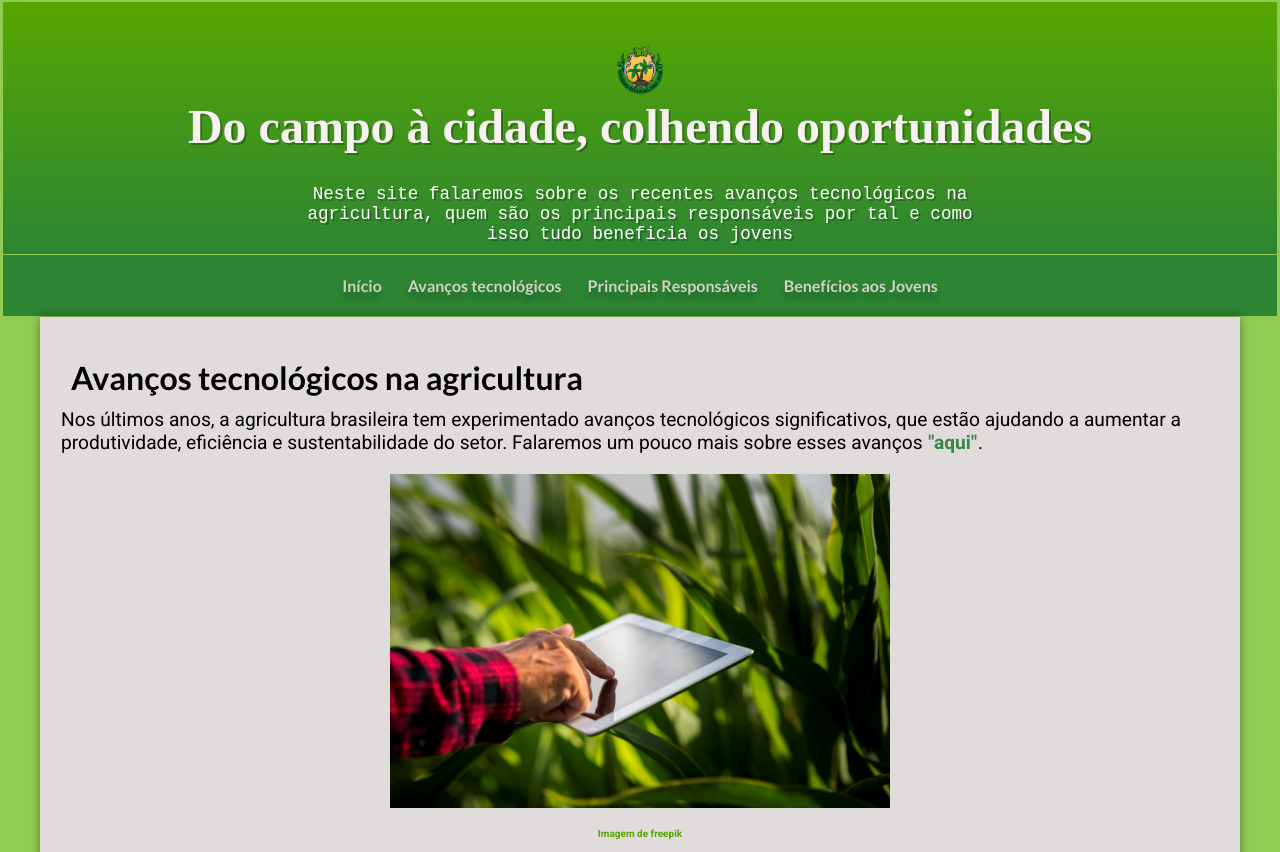
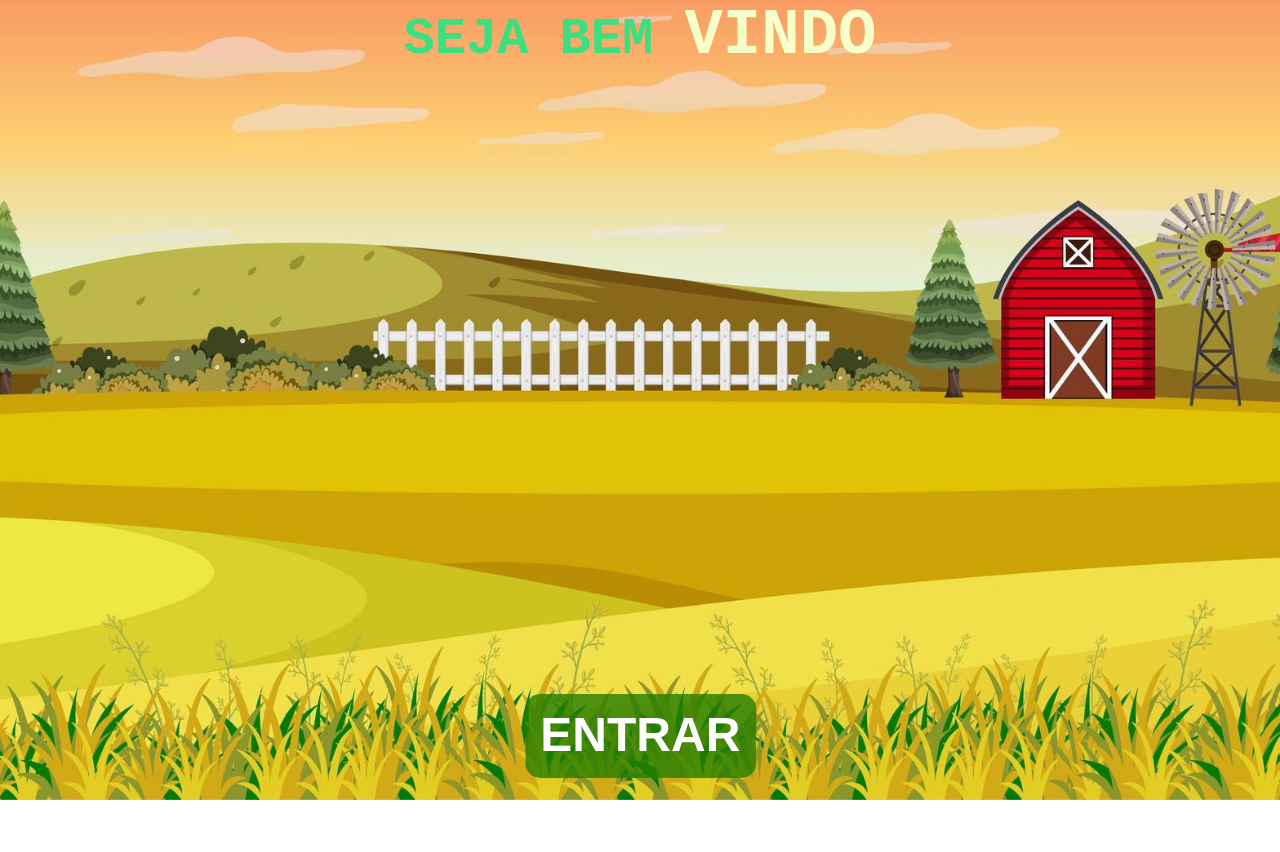
Before and after one commit to marianaazimpel/Agrinho, a plain HTML site: page index.html in a window 1280 px wide. Shown: the top 852 px of the page. After the commit the page ends 800 px from the top, so only its background shows below. Drawn offline with Linux system fonts and the light colour scheme.

Commit message:
Add files via upload

```diff
--- /dev/null
+++ b/Pg.css
@@ -0,0 +1,176 @@
+@charset "UTF-8";
+
+:root{
+
+    --cor1: #91cc52;
+    --cor2: #3fc984;
+    --cor3: #56a700;
+    --cor4: #648d50;
+    --cor5: #168c06ce;
+    --cor6: #207c2fe1;
+    --fonte-principal: "Lato";
+    --fonte-secundaria: "Roboto";
+}
+
+*{
+    margin: 1px;
+    padding: 0px;
+}
+
+body {
+    background-color: var(--cor1);
+    font-family: var(--fonte-principal);
+  }
+
+  main {
+    margin: auto;
+    min-width: 280px;
+    max-width: 1200px;
+    background-color: rgb(224, 220, 220);
+    box-shadow: 0px 0px 10px rgba(0, 0, 0, 0.4);
+    border-bottom-left-radius: 10px;
+    border-bottom-right-radius: 10px;
+    padding-top: 20px;
+    padding-bottom: 20px;
+  }
+
+  article {
+    margin-left: 10px;
+    margin-right: 10px;
+  }
+
+  h2 {
+      text-align: left;
+      font-size: 2em;
+      padding-top: 20px;
+      padding-left: 20px;
+      font-family: var(--fonte-principal);
+  }
+
+  h3 {
+    text-align: left;
+    font-size: 1.5em;
+      padding-top: 15px;
+      padding-left: 20px;
+      font-family: 'Trebuchet MS', 'Lucida Sans Unicode', 'Lucida Grande', 'Lucida Sans', Arial, sans-serif;
+  }
+
+  p {
+    font-size: 1.2em;
+    padding: 10px;
+    font-family: var(--fonte-secundaria);
+
+  }
+
+  .cabecalho {
+    background-image: linear-gradient(to bottom, var(--cor3), var(--cor6));
+    min-height: 150px;
+    padding-top: 40px;
+  }
+
+  .cesj{
+    display: block;
+    margin: 0 auto;
+    padding: 3px;
+  }
+
+  .menu {
+    font-family: var(--fonte-secundaria);
+    text-align: center;
+    background-color: var(--cor6);
+    padding: 10px;
+    text-shadow: 0px 6px 6px rgba(0, 0, 0, 0.25);
+  }
+
+  .menu_item {
+    display: inline-block;
+    color: rgba(236, 222, 222, 0.87);
+    padding: 10px;
+    text-decoration: none;
+    font-family: var(--fonte-principal);
+    font-weight: bold;
+    border-radius: 5px;
+    transition-duration: 0.5s;
+  }
+
+  .menu_item:hover {
+    background-color: var(--cor2);
+    color: var(--cor6);
+  }
+
+  .titulo_principal {
+    font-family:'Times New Roman', Times, serif;
+    text-align: center;
+    color: rgb(247, 241, 241);
+    margin-bottom: 20px;
+    font-size: 3em;
+    text-shadow: 2px 2px 0px rgba(0, 0, 0, 0.25);
+  }
+
+  .paragrafo_principal {
+    font-family: 'Courier New', Courier, monospace;
+    text-align: center;
+    color: white;
+    font-size: 1.1em;
+    max-width: 700px;
+    padding-right: 10px;
+    padding-left: 10px;
+    margin: auto;
+    text-shadow: 2px 2px 0px rgba(0, 0, 0, 0.25);
+  }
+
+  .inicio_artigo{
+    text-align: center;
+  }
+
+  .container_imagens{
+    width: 100%;
+    max-width: 500px;
+    min-width: 280px;
+    display: block;
+    margin: auto;
+    padding-top: 20px;
+    padding-bottom: 20px;
+  }
+
+  .links_out{
+    padding: 0px;
+    display: block;
+    margin: auto;
+    text-align: center;
+    font-weight: bold;
+    font-size: 10px;
+    text-decoration: none;
+    color: var(--cor3);
+  }
+
+  .links{
+    color: var(--cor6);
+    font-weight: bold;
+    text-decoration: none;
+  }
+
+  .links a:hover {
+    text-decoration: underline;
+    color: var(--cor2);
+  }
+
+  footer {
+    background-color: var(--cor6);
+    color: rgb(216, 216, 216);
+    text-align: center;
+    font-size: 0.8em;
+    padding: 5px;
+  }
+
+  footer a {
+    color: rgb(227, 230, 227);
+    font-weight: bold;
+    text-decoration: none;
+  }
+
+  footer a:hover {
+    text-decoration: underline;
+    color: var(--cor2);
+
+  }
--- a/index.html
+++ b/index.html
@@ -1,60 +1,32 @@
 <!DOCTYPE html>
-<html lang="pt-br">
-
+<html lang="en">
 <head>
-    <meta charset="UTF-8">
-    <meta name="viewport" content="width=device-width, initial-scale=1.0">
     <title>Agrinho</title>
+    <link rel="icon" href="MenuIcon.png" type="image/x-icon">
     <link rel="stylesheet" href="style.css">
-    <link rel="shortcut icon" href="cesj.png" type="image/x-icon">
     <link rel="preconnect" href="https://fonts.googleapis.com">
     <link rel="preconnect" href="https://fonts.gstatic.com" crossorigin>
     <link href="https://fonts.googleapis.com/css2?family=Lato:wght@400;700&family=Roboto:wght@400;700&display=swap"
         rel="stylesheet">
+    <meta charset="UTF-8">
+    <meta name="viewport" content="width=device-width, initial-scale=1.0">
+    <title>Document</title>
 </head>
+<body>
+    <header id="header">
+        <div class="container">
 
-<body>
-    <header class="cabecalho">
-        <img class="cesj" src="cesj.png" alt="Colégio Estadual São José" >
-        <h1 class="titulo_principal">Do campo à cidade, colhendo oportunidades</h1>
-        <p class="paragrafo_principal">Neste site falaremos sobre os recentes avanços tecnológicos na agricultura, quem são os principais responsáveis por tal e como isso tudo beneficia os jovens</p>
+            <div class="flex">
+                <nav class="vamos_nav">
+                    <ul>
+                        <li class="vamos"><a href="Pg.html">ENTRAR</a></li>
+                    </ul>
+                </nav>
+            </div>
+        </div>
     </header>
-
-    <nav class="menu">
-        <a href="index.html" class="menu_item">Início</a>
-        <a href="avancos.html" class="menu_item">Avanços tecnológicos</a>
-        <a href="responsaveis.html" class="menu_item">Principais Responsáveis</a>
-        <a href="beneficios.html" class="menu_item">Benefícios aos Jovens</a>
-    </nav>
-    <main>
-        <article>
-            <h2>Avanços tecnológicos na agricultura</h2>
-            <p>Nos últimos anos, a agricultura brasileira tem experimentado avanços tecnológicos significativos, que
-                estão ajudando a aumentar a produtividade, eficiência e sustentabilidade do setor. Falaremos um pouco
-                mais sobre esses avanços <a href="avancos.html" class="links">"aqui"</a>.
-                <img class="container_imagens" src="avancos.jpg" alt="Homem segurando um tablet em um campo" >
-                <a href="https://br.freepik.com/fotos-gratis/close-up-homem-usando-um-tablet-em-um-campo_5132525.htm#fromView=search&page=1&position=0&uuid=0df9e376-fe92-4c0c-a2f4-f97eae287d04" class="links_out">Imagem de freepik</a>
-            </p>
-            <h2>Os principais responsáveis pelo recente avanço tecnológico</h2>
-            <p>Os avanços tecnológicos na agricultura resultam da colaboração entre diversos agentes, incluindo empresas
-                de tecnologia agrícola como John Deere, Bayer Crop Science e Corteva Agriscience, startups inovadoras
-                como Indigo Agriculture, AeroFarms e Farmers Edge, e instituições de pesquisa como a UC Davis, IRRI e
-                EMBRAPA. Organizações governamentais e ONGs, como a FAO e o USDA, também desempenham um papel crucial,
-                juntamente com agricultores e produtores que adotam e implementam essas inovações. Investidores e fundos
-                de capital de risco, como SoftBank Vision Fund e Temasek Holdings, financiam e incentivam o
-                desenvolvimento de novas tecnologias, impulsionando a sustentabilidade e a eficiência no setor agrícola. Veja mais <a href="responsaveis.html" class="links">"aqui"</a>.
-                <img class="container_imagens" src="responsaveis.jpg" alt="agricultura inteligente">
-                <a href="https://br.freepik.com/fotos-gratis/agricultura-inteligente-com-iot-agricola_17121960.htm#fromView=search&page=1&position=2&uuid=1d6048a3-9b40-4e0d-ba48-11a8b179a397" class="links_out">Imagem de rawpixel</a>
-            </p>
-            <h2>Benefícios dos avanços tecnológicos para os jovens</h2>
-                <p>Os avanços tecnológicos na agricultura aumentam a produtividade, reduzem o trabalho manual, promovem a sustentabilidade e abrem oportunidades para o empreendedorismo jovem, melhorando a qualidade de vida e facilitando o acesso a informações e mercados. Essas inovações tornam a agricultura mais atrativa e viável para os jovens. Confira mais <a href="beneficios.html" class="links">"aqui"</a>.</p>
-                <img class="container_imagens" src="jovens.jpg" alt="Crianças pequenas usando novas tecnologias">
-                <a href="https://www.freepik.com/free-photo/little-children-using-new-technologies_3464912.htm#fromView=search&page=2&position=3&uuid=0974492d-b4ec-47b3-bb10-9ff711ce868d" class="links_out">Image by freepik</a>
-        </article>
-    </main>
-    <footer>
-        <p>Site criado por Mariana zimpel para participar do projeto Agrinho</p>
-    </footer>
+    <section class="fundo">
+        <h1>SEJA BEM <span>VINDO</span></h1>
+    </section>
 </body>
-
 </html>
--- a/style.css
+++ b/style.css
@@ -1,178 +1,137 @@
-@charset "UTF-8";
-
-:root{
-
-    --cor1: #91cc52;
-    --cor2: #3fc984;
-    --cor3: #56a700;
-    --cor4: #648d50;
-    --cor5: #168c06ce;
-    --cor6: #207c2fe1;
-    --fonte-principal: "Lato";
-    --fonte-secundaria: "Roboto";
+*{
+    margin: 0;
+    padding: 0;
+    box-sizing: border-box;
+    font-family: 'Poppins', sans-serif;
 }
 
-*{
-    margin: 1px;
-    padding: 0px;
+html{
+    margin: auto;
 }
-
-body {
-    background-color: var(--cor1);
-    font-family: var(--fonte-principal);
+.container{
+    max-width: 1080px;
+    margin:auto;
 }
-
-  main {
-    margin: auto;
-    min-width: 280px;
-    max-width: 1200px;
-    background-color: rgb(224, 220, 220);
-    box-shadow: 0px 0px 10px rgba(0, 0, 0, 0.4);
-    border-bottom-left-radius: 10px;
-    border-bottom-right-radius: 10px;
-    padding-top: 20px;
-    padding-bottom: 20px;
+.flex{
+    display: flex;
+    align-items: center;
+    justify-content: space-between;
 }
-
-  article {
-    margin-left: 10px;
-    margin-right: 10px;
-  }
-
-  h2 {
-      text-align: left;
-      font-size: 2em;
-      padding-top: 20px;
-      padding-left: 20px;
-      font-family: var(--fonte-principal);
-  }
-
-  h3 {
-    text-align: left;
-    font-size: 1.5em;
-      padding-top: 15px;
-      padding-left: 20px;
-      font-family: 'Trebuchet MS', 'Lucida Sans Unicode', 'Lucida Grande', 'Lucida Sans', Arial, sans-serif;
-  }
-
-  p {
-    font-size: 1.2em;
-    padding: 10px;
-    font-family: var(--fonte-secundaria);
-
-  }
-
-  .cabecalho {
-    background-image: linear-gradient(to bottom, var(--cor3), var(--cor6));
-    min-height: 150px;
-    padding-top: 40px;
-  }
-
-  .cesj{
-    display: block;
-    margin: 0 auto;
-    padding: 3px;
-    max-width: 50px;
-    min-width: 30px;
-  }
-
-  .menu {
-    font-family: var(--fonte-secundaria);
+.vamos{
+    justify-content: center;
     text-align: center;
-    background-color: var(--cor6);
-    padding: 10px;
-    text-shadow: 0px 6px 6px rgba(0, 0, 0, 0.25);
-  }
-
-  .menu_item {
     display: inline-block;
-    color: rgba(236, 222, 222, 0.87);
-    padding: 10px;
+    background-color: #247e00cb;
+    color: white;
+    padding: 5px;
     text-decoration: none;
-    font-family: var(--fonte-principal);
     font-weight: bold;
     border-radius: 5px;
     transition-duration: 0.5s;
 }
 
-  .menu_item:hover {
-    background-color: var(--cor2);
-    color: var(--cor6);
+.vamos_nav{
+    text-align: center;
+    margin: auto;
+}
+header{
+    width: 100%;
+    position: fixed;
+    bottom: 50px;
+    left: 0;
+}
+header i{
+    color: #fff;
+}
+header ul{
+    list-style-type: none;
+}
+header ul li{
+    display: inline-block;
+    margin:  0 40px;
+}
+header ul li a{
+    color: #fff;
+    text-decoration: none;
+}
+.fundo{
+    height: 100vh;
+    background-image: url(CartaDeMestre.jpg);
+    background-position: center;
+    background-repeat: no-repeat;
+    background-size: cover;
+    display: flex;
+    justify-content: center;
+  }
+.fundo h1{
+    color: rgb(60, 223, 128);
+    font-size: 4em;
+    font-family: monospace;
+}
+.fundo h1 span{
+    color: #f8ffc8;
+    font-family:'Courier New', Courier, monospace ;
+}
+header div div{
+    text-align: center;
+}
+header a img {
+    display: block;
+    transition: transform 0.3s ease;
 }
 
-  .titulo_principal {
-    font-family:'Times New Roman', Times, serif;
-    text-align: center;
-    color: rgb(247, 241, 241);
-    margin-bottom: 20px;
-    font-size: 3em;
-    text-shadow: 2px 2px 0px rgba(0, 0, 0, 0.25);
+header a:hover img {
+    transform: scale(1.2);
+}
+.texto-container {
+    display: inline-block;
+    transition: transform 0.3s ease;
+}
+.texto-container:hover {
+    transform: scale(1.2);
+}
+header ul {
+    list-style-type: none;
+    padding: 0;;
 }
 
-  .paragrafo_principal {
-    font-family: 'Courier New', Courier, monospace;
-    text-align: center;
-    color: white;
-    font-size: 1.1em;
-    max-width: 700px;
-    padding-right: 10px;
-    padding-left: 10px;
-    margin: auto;
-    text-shadow: 2px 2px 0px rgba(0, 0, 0, 0.25);
+header ul li {
+    display: inline-block;
+    scale: 3;
 }
 
-  .inicio_artigo{
-    text-align: center;
+header ul li:hover {
+
+    transform: scale(1.2);
 }
 
-  .container_imagens{
-    width: 100%;
-    max-width: 500px;
-    min-width: 280px;
-    display: block;
-    margin: auto;
-    padding-top: 20px;
-    padding-bottom: 20px;
+@media (max-width: 1200px) {
+    header ul {
+        margin: 0 10px;
+        margin-bottom: 150px;
+    }
+    .fundo h1 {
+        font-size: 2.5em;
     }
 
-  .links_out{
-    padding: 0px;
-    display: block;
-    margin: auto;
-    text-align: center;
-    font-weight: bold;
-    font-size: 10px;
-    text-decoration: none;
-    color: var(--cor3);
+    .container {
+        padding: 10px;
+    }
 }
 
-  .links{
-    color: var(--cor6);
-    font-weight: bold;
-    text-decoration: none;
+@media (max-width: 0px) {
+    header ul  {
+        display: block;
+        text-align: center;
+        margin: 10px 0;
+        margin-bottom: 150px;
     }
 
-  .links a:hover {
-    text-decoration: underline;
-    color: var(--cor2);
+    .fundo h1 {
+        font-size: 2em;
     }
 
-  footer {
-    background-color: var(--cor6);
-    color: rgb(216, 216, 216);
-    text-align: center;
-    font-size: 0.8em;
-    padding: 5px;
+    .botao-instagram button {
+        width: 100%;
     }
-
-  footer a {
-    color: rgb(227, 230, 227);
-    font-weight: bold;
-    text-decoration: none;
 }
-
-  footer a:hover {
-    text-decoration: underline;
-    color: var(--cor2);
-
-  }
```
Also changed, not shown: Pg.html (added, +60 -0 lines), avancos.html (+2 -2 lines), beneficios.html (+2 -2 lines), responsaveis.html (+2 -2 lines), CartaDeMestre.jpg (added). Lines whose indentation alone changed are shown as unchanged.
